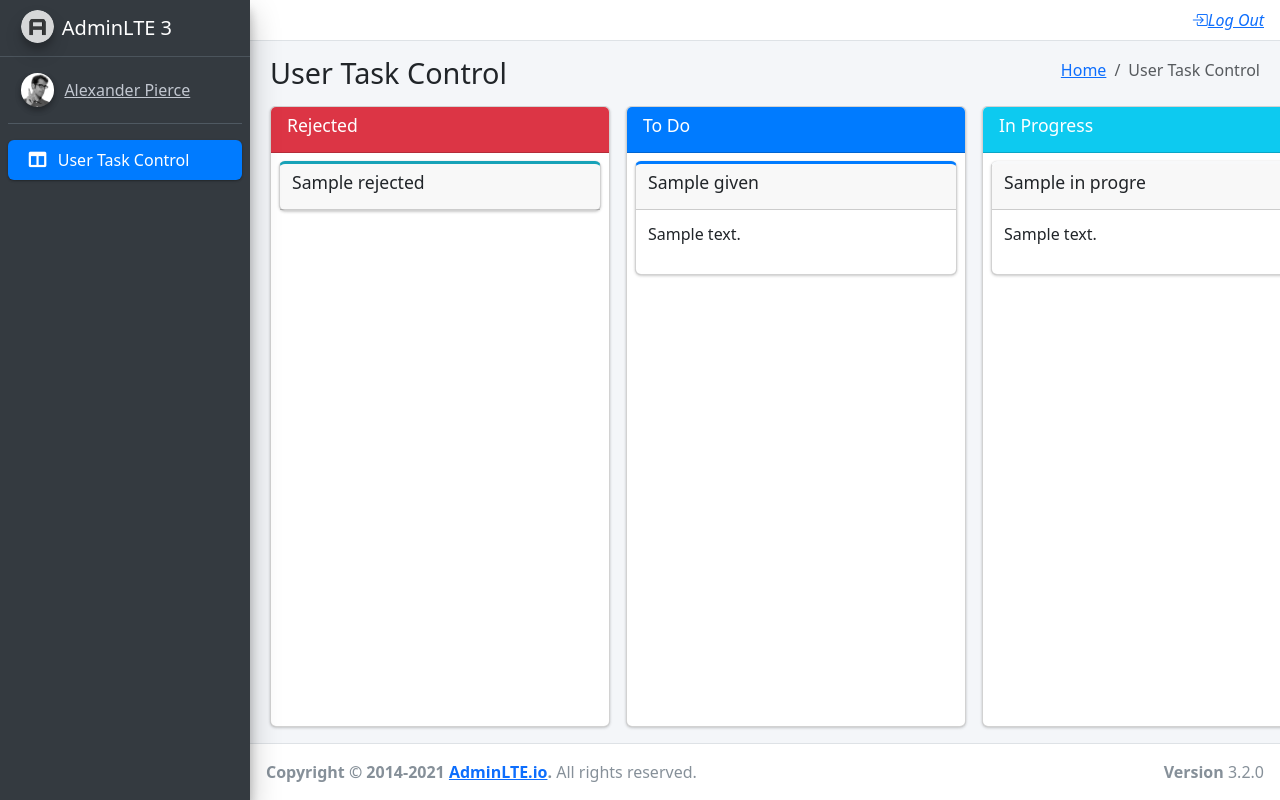
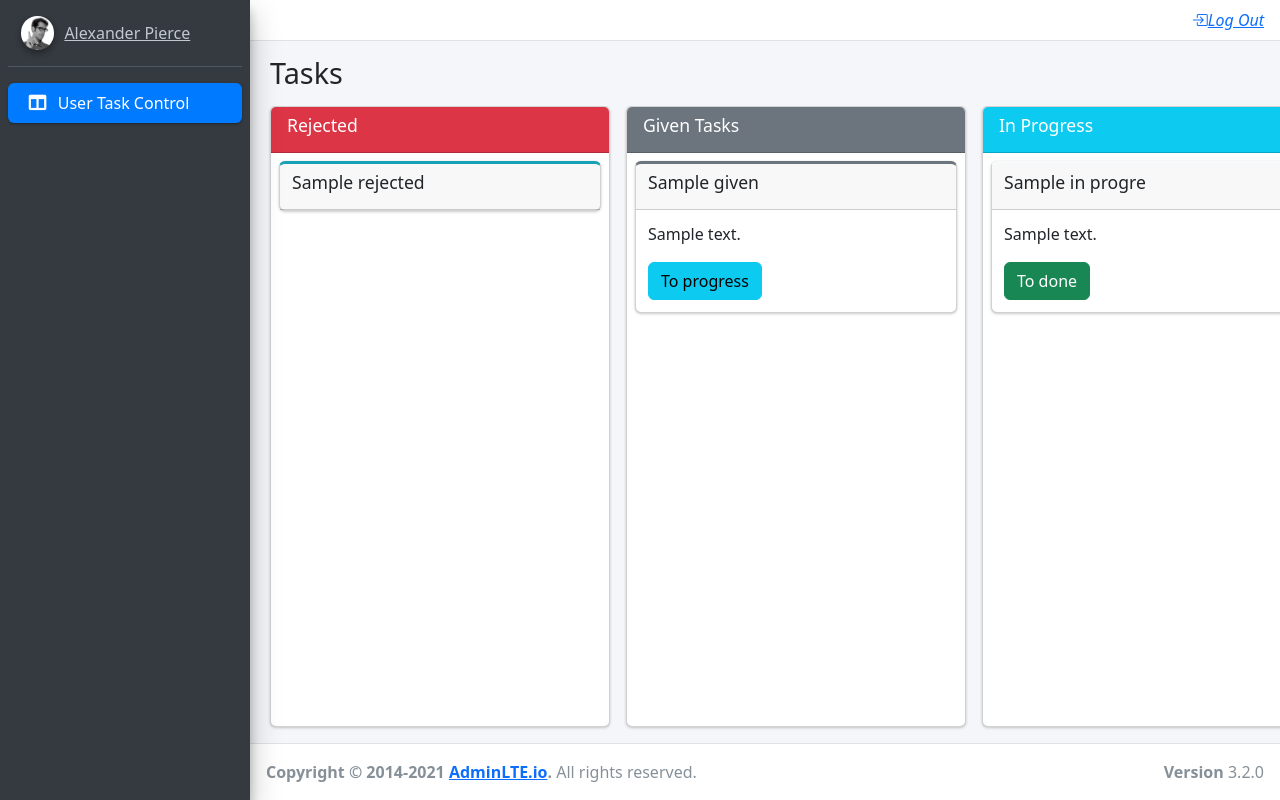
Before and after one commit to eldarbeksuvonberdiev/UygaVazifa_24, a PHP site: template App/Views/UserTaskControl/index.php in a window 1280 px wide. Run offline with PHP 8.4, Linux system fonts and the light colour scheme; the visitor is signed in with stand-in values (Sample User, id 1); the template is opened without the code that fills it: most values are stand-ins (such as "Sample title", 1, 10 or a date in 2020); some libraries are stand-ins or nearby versions.

Commit message:
User pageda tugmalar qo'shildi va ishlayapti

```diff
--- a/App/Controllers/AdminController.php
+++ b/App/Controllers/AdminController.php
@@ -16,8 +16,9 @@
     public function index(){
         $models = Task::getAllTask();
         $tasks = Task::getOwnTasks($_SESSION['auth']->id);
+        // dd($tasks);
         if($_SESSION['auth']->role != 'admin'){
-            return view('UserTaskControl/index','Admin menu',$tasks);
+            return view('UserTaskControl/index','User menu',$tasks);
         }
         return view('TaskControl/index','Admin menu',$models);
     }
--- a/App/Views/UserTaskControl/index.php
+++ b/App/Views/UserTaskControl/index.php
@@ -7,13 +7,7 @@
         <div class="container-fluid">
             <div class="row">
                 <div class="col-sm-6">
-                    <h1>User Task Control</h1>
-                </div>
-                <div class="col-sm-6 d-none d-sm-block">
-                    <ol class="breadcrumb float-sm-right">
-                        <li class="breadcrumb-item"><a href="#">Home</a></li>
-                        <li class="breadcrumb-item active">User Task Control</li>
-                    </ol>
+                    <h1>Tasks</h1>
                 </div>
             </div>
         </div>
@@ -28,41 +22,66 @@
                     </h3>
                 </div>
                 <div class="card-body">
-                    <div class="card card-info card-outline">
                     <?php
                     foreach ($models['rejected'] as $reject) { ?>
+                        <div class="card card-info card-outline">
                             <div class="card-header">
-                                <h5 class="card-title"><?=$reject->title?></h5>
+                                <h5 class="card-title"><?= $reject->title ?></h5>
                                 <div class="card-tools">
+                                </div>
                             </div>
                         </div>
                     <?php }
                     ?>
                 </div>
             </div>
-            </div>
-            <div class="card card-row card-primary">
+            <!-- <div class="card card-row card-secondary">
                 <div class="card-header">
                     <h3 class="card-title">
-                        To Do
+                        Given Tasks
                     </h3>
                 </div>
                 <div class="card-body">
-                    <div class="card card-primary card-outline">
+                    <?php
+                    foreach ($models['rejected'] as $reject) { ?>
+                        <div class="card card-info card-outline">
+                            <div class="card-header">
+                                <h5 class="card-title"><?= $reject->title ?></h5>
+                                <div class="card-tools">
+                                </div>
+                            </div>
+                        </div>
+                    <?php }
+                    ?>
+                </div>
+            </div> -->
+            <div class="card card-row card-secondary">
+                <div class="card-header">
+                    <h3 class="card-title">
+                        Given Tasks
+                    </h3>
+                </div>
+                <div class="card-body">
                     <?php
                     foreach ($models['given'] as $given) { ?>
+                        <div class="card card-secondary card-outline">
                             <div class="card-header">
-                            <h5 class="card-title"><?=$given->title?></h5>
+                                <h5 class="card-title"><?= $given->title ?></h5>
                                 <div class="card-tools">
                                 </div>
                             </div>
                             <div class="card-body">
                                 <p>
-                                <?=$given->description?>
+                                    <?= $given->description ?>
                                 </p>
+                                <form action="/start" method="post">
+                                    <input type="hidden" name="task_id" value="<?=$given->id?>">
+                                    <input type="hidden" name="task_status" value="2">
+                                    <button name="ok" type="submit" class="btn btn-info end">To progress</button>
+                                </form>
+                            </div>
                         </div>
                     <?php } ?>
-                    </div>
                 </div>
             </div>
             <div class="card card-row card-default">
@@ -72,21 +91,26 @@
                     </h3>
                 </div>
                 <div class="card-body">
-                    <div class="card card-light card-outline">
                     <?php
                     foreach ($models['in_progress'] as $progress) { ?>
+                        <div class="card card-light card-outline">
                             <div class="card-header">
-                            <h5 class="card-title"><?=$progress->title?></h5>
+                                <h5 class="card-title"><?= $progress->title ?></h5>
                                 <div class="card-tools">
                                 </div>
                             </div>
                             <div class="card-body">
                                 <p>
-                                <?=$progress->description?>
+                                    <?= $progress->description ?>
                                 </p>
+                                <form action="/start" method="post">
+                                    <input type="hidden" name="task_id" value="<?=$progress->id?>">
+                                    <input type="hidden" name="task_status" value="3">
+                                    <button type="submit" name="ok" class="btn btn-success">To done</button>
+                                </form>
+                            </div>
                         </div>
                     <?php } ?>
-                    </div>
                 </div>
             </div>
             <div class="card card-row card-success">
@@ -96,18 +120,18 @@
                     </h3>
                 </div>
                 <div class="card-body">
-                    <div class="card card-primary card-outline">
                     <?php
                     foreach ($models['done'] as $done) { ?>
+                        <div class="card card-success card-outline">
                             <div class="card-header">
-                            <h5 class="card-title"><?=$done->titile?></h5>
+                                <h5 class="card-title"><?= $done->title ?></h5>
                                 <div class="card-tools">
+                                </div>
                             </div>
                         </div>
                     <?php } ?>
                 </div>
             </div>
         </div>
-        </div>
     </section>
 </div>
--- a/App/Views/main.php
+++ b/App/Views/main.php
@@ -4,7 +4,7 @@
 <head>
   <meta charset="utf-8">
   <meta name="viewport" content="width=device-width, initial-scale=1">
-  <title>AdminLTE 3 | Dashboard</title>
+  <title><?= $action ?></title>
 
   <link rel="stylesheet"
     href="https://fonts.googleapis.com/css?family=Source+Sans+Pro:300,400,400i,700&display=fallback">
@@ -39,11 +39,6 @@
     </nav>
 
     <aside class="main-sidebar sidebar-dark-primary elevation-4">
-      <a href="/" class="brand-link">
-        <img src="Assets/dist/img/AdminLTELogo.png" alt="AdminLTE Logo" class="brand-image img-circle elevation-3"
-          style="opacity: .8">
-        <span class="brand-text font-weight-light">AdminLTE 3</span>
-      </a>
 
       <div class="sidebar">
         <div class="user-panel mt-3 pb-3 mb-3 d-flex">
--- a/Assets/dist/js/demo.js
+++ b/Assets/dist/js/demo.js
@@ -14,7 +14,7 @@
     if (window.___browserSync___ === undefined && Number(localStorage.getItem('AdminLTE:Demo:MessageShowed')) < Date.now()) {
       localStorage.setItem('AdminLTE:Demo:MessageShowed', (Date.now()) + (15 * 60 * 1000))
       // eslint-disable-next-line no-alert
-      alert('You load AdminLTE\'s "demo.js", \nthis file is only created for testing purposes!')
+      // alert('You load AdminLTE\'s "demo.js", \nthis file is only created for testing purposes!')
     }
   }, 1000)
 
--- a/web.php
+++ b/web.php
@@ -20,3 +20,4 @@
 //Task Controllers
 Route::get("/add",[TaskController::class,"index"]);
 Route::post("/add",[TaskController::class,"create"]);
+Route::post("/start",[TaskController::class,"changeStatus"]);
```
Also changed, not shown: App/Controllers/TaskController.php (+15 -0 lines), App/Models/Model.php (+12 -23 lines). Lines whose indentation alone changed are shown as unchanged.
